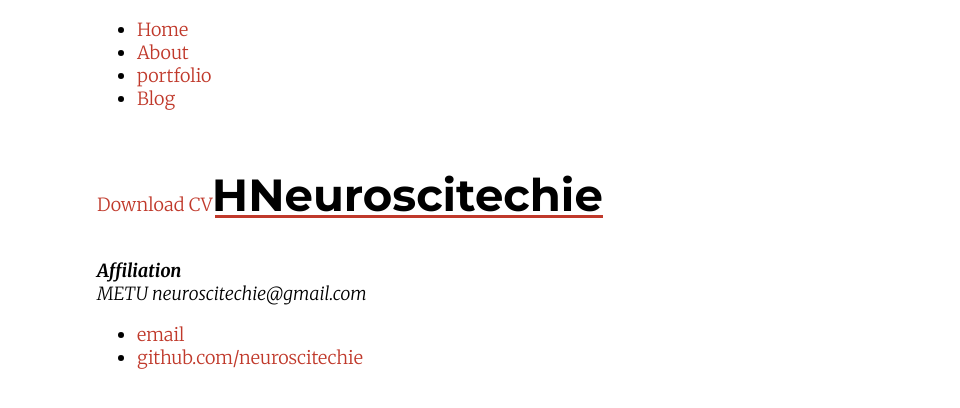
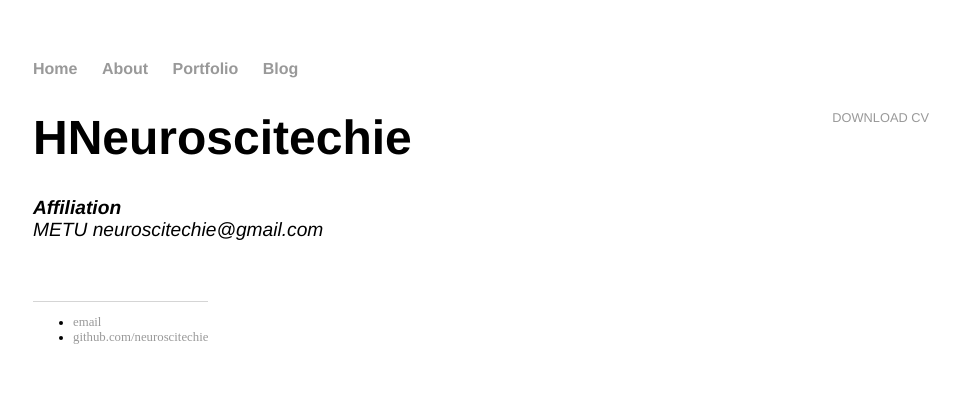
Before and after one commit to inantubek/meltemiatay.github.io, a Jekyll site: the page built from cv/index.html, in a window 1280 px wide. Shown: the top 408 px of the page, without its empty margins (159-1119 px from the left). Built offline with Jekyll 4.4.1, drawn with Linux system fonts in a browser that asks for light colours.

Commit message:
style something

```diff
--- a/_layouts/default.html
+++ b/_layouts/default.html
@@ -13,7 +13,7 @@
 <ul>
 <li><a href="/">Home</a></li>
 <li><a href="/about">About</a></li>
-<li><a href="/portfolio">portfolio</a></li>
+<li><a href="/portfolio">Portfolio</a></li>
 <li><a href="/blog">Blog</a></li>
 </ul>
     </nav>
@@ -21,12 +21,12 @@
   {{ content }}
 
 </div>
-  <footer>
+  <div class="footer">
    <ul>
    <li><a href="mailto:neuroscitechie@gmail.com">email</a></li>
    <li><a href="https://github.com/neuroscitechie">github.com/neuroscitechie</a></li>
    </ul>
-  </footer>
+  </div>
   </body>
 
 </html>
--- a/css/main.css
+++ b/css/main.css
@@ -1,141 +1,47 @@
-@import url(//fonts.googleapis.com/css?family=Lato:300,400,300italic,400italic);
-@import url(//fonts.googleapis.com/css?family=Merriweather:300italic,300,700,700italic);
-@import url(//fonts.googleapis.com/css?family=Montserrat:400,700);
-
 body {
-  width: 60%;
-  margin-left: 20%;
-  font-family: 'Merriweather', serif;
-  font-weight: 300;
-  font-size: 18px;
+    margin: 60px auto;
+    width: 70%;
+}
+nav ul, footer ul {
+    font-family:'Helvetica', 'Arial', 'Sans-Serif';
+    padding: 0px;
+    list-style: none;
+    font-weight: bold;
+}
+nav ul li, footer ul li {
+    display: inline;
+    margin-right: 20px;
+}
+a {
+    text-decoration: none;
+    color: #999;
+}
+a:hover {
+    text-decoration: underline;
+}
+h1 {
+    font-size: 3em;
+    font-family:'Helvetica', 'Arial', 'Sans-Serif';
 }
 p {
-  line-height: 1.75;
-  margin-top: 10px;
+    font-size: 1.5em;
+    line-height: 1.4em;
+    color: #333;
 }
-h1, h2, h3, h4, h5, h6 {
-  font-family: Montserrat, sans-serif;
-  font-weight: 700;
-}
-h1 {
-  font-size: 2.5em;
-  line-height: 1.5;
-  margin-left: -2px;
-}
-h2 {
-  font-size: 1.75em;
-  line-height: 1;
-  margin-bottom: 0;
-  margin-left: -1px;
-}
-h3 {
-  font-family: Lato, sans-serif;
-  font-size: 1.5em;
-  line-height: 0;
-  letter-spacing: 1px;
-  font-weight: 300;
-  opacity: 0.6;
-  margin-left: -2px;
-}
-h4 {
-  font-size: 1.25em;
-  line-height: 1;
-  margin-bottom: 0;
-}
-.pull-right {
-  float: right;
-}
-a {
-  color: #c0392b;
-  text-decoration: none;
-}
-a:hover {
-  color: #e74c3c;
-}
-.menu {
-  margin-top: 60px;
-}
-button, .menu a {
-  font-family: Lato, sans-serif;
-  border: 1px solid #c0392b;
-  text-decoration: none;
-  border-radius: 18px;
-  padding: 7px 32px;
-  background: #fff;
-  color: #c0392b;
-}
-.menu a {
-  margin: 10px;
-}
-button:last-of-type,
-.menu a:last-of-type {
-  margin-right: 0;
-}
-button:hover,
-.menu a:hover{
-  border-color: #e74c3c;
-  color: #fff;
-  background-color: #e74c3c;
-}
-textarea:focus, input:focus, button:focus {
-  outline: 0;
-  -webkit-tap-highlight-color: rgba(0, 0, 0, 0);
-}
-input[type=text], textarea {
-  width: calc(100% - 5px);
-  font-size: 0.75em;
-  padding: 10px;
-  line-height: 1.5;
-  margin: 10px 0;
-}
-textarea {
-  margin-top: 10px;
-}
-label {
-  display: block;
-  font-family: Montserrat, sans-serif;
-  font-weight: bold;
-  font-size: 11px;
-  line-height: 1;
-  margin-bottom: 0;
+.footer {
+   position: absolute;
+   border-top: 1px solid #d5d5d5;
+   font-size: .8em;
 }
 
-#NewPost input,
-#NewPost textarea {
-  width: calc(100% - 23px);
-}
+/* Blog */
+ul.posts { margin: 20px auto 40px; font-size: 1.5em; }
+ul.posts li { list-style: none; }
 
-article > a {
-  color: #000;
-  text-decoration: none;
-}
-
-h1 {
-  display: inline-block;
-  text-shadow:
-  2px 2px 0 #fff,
-  -2px -1px 0 #fff,
-  1px -2px 0 #fff,
-  -2px 1px 0 #fff,
-  1px 1px 0 #fff;
-}
-h1::first-letter {
-  margin-left: -3px;
-}
-h1::before {
-  content: '';
-  width: 100%;
-  display: inline-block;
-  border-bottom: 3px solid #c0392b;
-  /* margin: 0; */
-  float: left;
-  position: relative;
-  top: calc(1em + 12px);
-  z-index: -1;
-}
-h1:hover::before {
-  border-bottom: 3px solid #e74c3c;
-}
-.mtm3 {
-  margin-top: -3px;
-}
+/* CV */
+.cv { margin: 0px 0px 60px; }
+.cv h1 { font-size: 3em; }
+.cv h2 { font-size: 2em; }
+.cv address, .cv .download { font-family: 'Helvetica', 'Arial', 'Sans-Serif'; }
+.cv address, .cv p { font-size: 1.2em; }
+.cv .download { float: right; font-size: .8em; text-transform: uppercase; }
```
